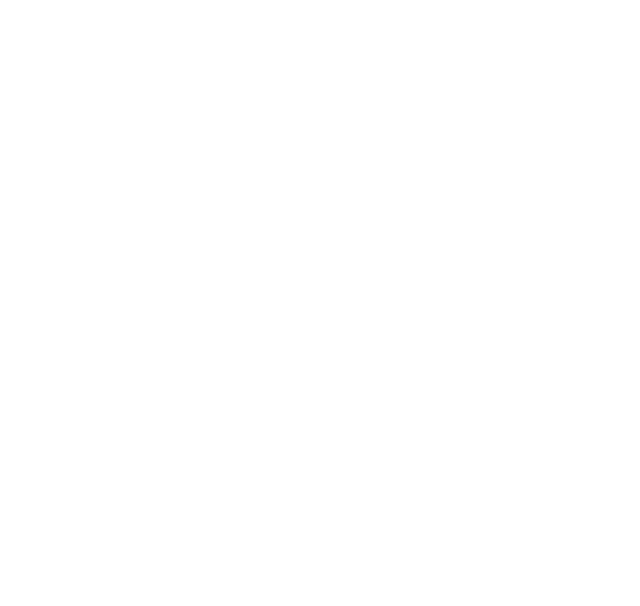
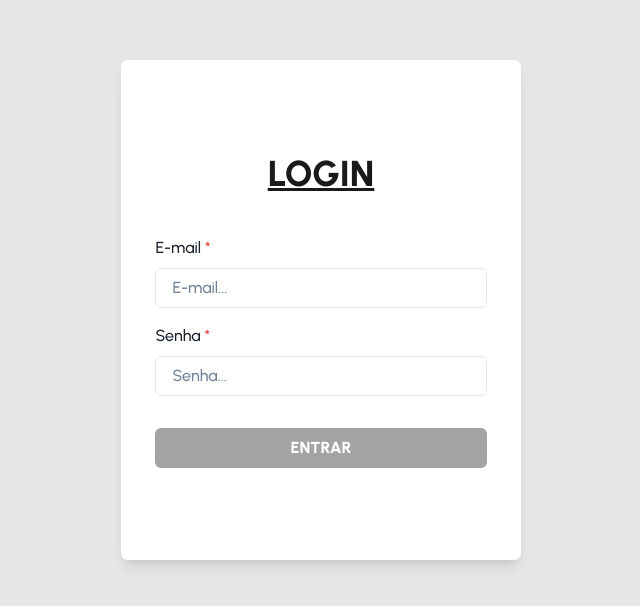
Before and after one commit to ForHostSystems/blog-Leila_Schuster, a React (Vite) app: page /login in a window 1280 px wide. Before the commit this address had no page. Shown: the part 110-716 px from the top of the page, without its empty margins (319-959 px from the left). Built offline with nearby package versions, Linux system fonts and the light colour scheme; no server answers.

Commit message:
feature-6 Desenvolver tela de login

```diff
--- a/src/components/BlogPreview/index.tsx
+++ b/src/components/BlogPreview/index.tsx
@@ -13,11 +13,11 @@ export const BlogPreview = () => {
         Blog
       </Heading>
       {mockedBlogs.map((value, index) => (
-        <Flex w="100%" align="center" gap={14} key={index} mt="12rem" _first={{ mt: 0 }}>
+        <Flex w="100%" align="center" gap={{ lg: 14, xl: 20 }} key={index} mt="12rem" _first={{ mt: 0 }}>
           <Img src={value.image} w="50%" order={index % 2 == 0 ? 0 : 1} />
 
           <VStack w="50%" justify="center" align="start" textAlign="left">
-            <Title dashWidth="40px" dashMb="12px" fontSize={{ lg: "3rem", xl: "3.5rem" }} fontWeight={500} mb={8}>
+            <Title dashWidth="40px" dashMb="12px" fontSize={{ lg: "3rem", xl: "3.5rem" }} fontWeight={500} mb={14}>
               {value.title}
             </Title>
             <Heading as="h3" color="black" fontSize={{ lg: "2.3rem", xl: "2.8rem" }} fontWeight={900} mb="10px !important">
--- /dev/null
+++ b/src/context/auth.tsx
@@ -0,0 +1,94 @@
+import React, { createContext, ReactNode, useContext, useEffect, useState } from "react";
+import { UseMutateFunction, useMutation } from "react-query";
+import { useNavigate } from "react-router-dom";
+
+import { useToast } from "@chakra-ui/react";
+
+import { api } from "../services/api";
+import { login, LoginInputDTO, LoginOutputDTO, UserDTO } from "../services/auth";
+
+interface AuthContextProps {
+  user: UserDTO | null;
+  authenticated: boolean;
+  isLoading: boolean;
+  signIn: UseMutateFunction<LoginOutputDTO, Error, LoginInputDTO, unknown>;
+  signOut: () => void;
+}
+
+// eslint-disable-next-line @typescript-eslint/consistent-type-assertions
+const AuthContext = createContext<AuthContextProps>({} as AuthContextProps);
+
+interface AuthProviderProps {
+  children: ReactNode;
+}
+
+export const AuthProvider = ({ children }: AuthProviderProps) => {
+  const navigate = useNavigate();
+  const toast = useToast();
+  const [user, setUser] = useState<UserDTO | null>(null);
+  const [authenticated, setAuthenticated] = useState(false);
+
+  const {
+    mutate: signIn,
+    isLoading,
+    isError,
+  } = useMutation<LoginOutputDTO, Error, LoginInputDTO>(login, {
+    onSuccess: ({ user, token }) => {
+      localStorage.setItem("token", token);
+      localStorage.setItem("user", JSON.stringify(user));
+      setUser(user);
+      setAuthenticated(true);
+    },
+  });
+
+  useEffect(() => {
+    const token = localStorage.getItem("token");
+    const userStorage = localStorage.getItem("user");
+
+    if (token != null && userStorage != null) {
+      setAuthenticated(true);
+      setUser(JSON.parse(userStorage));
+      api.interceptors.request.use(async (req) => {
+        if (req.headers != null) {
+          req.headers.Authorization = `Bearer ${token}`;
+        }
+        return req;
+      });
+    }
+  }, []);
+
+  useEffect(() => {
+    if (isError) {
+      toast({
+        title: "OPS!",
+        description: "Ocorreu um erro inesperado, tente novamente mais tarde.",
+        status: "error",
+        duration: 3000,
+        isClosable: true,
+      });
+    }
+  }, [isError, toast]);
+
+  const signOut = () => {
+    localStorage.clear();
+    setAuthenticated(false);
+    setUser(null);
+
+    api.interceptors.request.use(async (req) => {
+      if (req.headers != null) {
+        req.headers.Authorization = false;
+      }
+      return req;
+    });
+
+    navigate("/login");
+  };
+
+  return <AuthContext.Provider value={{ authenticated, user, isLoading, signIn, signOut }}>{children}</AuthContext.Provider>;
+};
+
+export function useAuth() {
+  const context = useContext(AuthContext);
+
+  return context;
+}
--- /dev/null
+++ b/src/pages/Login/index.tsx
@@ -0,0 +1,71 @@
+import React, { ChangeEvent, FormEvent, useState } from "react";
+
+import { Button, Center, Flex, FormControl, FormLabel, Heading, Input } from "@chakra-ui/react";
+
+import { Layout } from "../../components/Layout";
+import { useAuth } from "../../context/auth";
+
+export const Login = () => {
+  const { signIn, isLoading } = useAuth();
+
+  const [formFields, setFormFields] = useState({
+    email: "",
+    password: "",
+  });
+
+  const onChange = (e: ChangeEvent<HTMLInputElement>) => {
+    setFormFields({
+      ...formFields,
+      [(e.target as HTMLInputElement).name]: (e.target as HTMLInputElement).value,
+    });
+  };
+
+  const onSubmit = (e: FormEvent) => {
+    e.preventDefault();
+    signIn(formFields);
+  };
+
+  return (
+    <Layout>
+      <Center w="100%" h="100vh">
+        <Flex w={400} h={500} direction="column" justify="center" align="center" bg="white" boxShadow="lg" borderRadius={7} p={4}>
+          <Heading color="black" textDecoration="underline" mb={10}>
+            LOGIN
+          </Heading>
+
+          <form style={{ width: "90%" }} onSubmit={onSubmit}>
+            <FormControl isRequired mb={4}>
+              <FormLabel htmlFor="email">E-mail</FormLabel>
+              <Input
+                id="email"
+                type="email"
+                name="email"
+                placeholder="E-mail..."
+                colorScheme="blackAlpha"
+                value={formFields.email}
+                onChange={onChange}
+              />
+            </FormControl>
+
+            <FormControl isRequired mb={8}>
+              <FormLabel htmlFor="psw">Senha</FormLabel>
+              <Input
+                id="psw"
+                type="password"
+                name="password"
+                placeholder="Senha..."
+                colorScheme="blackAlpha"
+                value={formFields.password}
+                onChange={onChange}
+              />
+            </FormControl>
+
+            <Button w="full" colorScheme="blackAlpha" color="white" type="submit" isLoading={isLoading}>
+              ENTRAR
+            </Button>
+          </form>
+        </Flex>
+      </Center>
+    </Layout>
+  );
+};
--- a/src/router.tsx
+++ b/src/router.tsx
@@ -1,14 +1,19 @@
 import React from "react";
 import { BrowserRouter, Routes, Route } from "react-router-dom";
 
+import { AuthProvider } from "./context/auth";
 import { Home } from "./pages/Home";
+import { Login } from "./pages/Login";
 
 const Router = () => {
   return (
     <BrowserRouter>
-      <Routes>
-        <Route index element={<Home />} />
-      </Routes>
+      <AuthProvider>
+        <Routes>
+          <Route index element={<Home />} />
+          <Route path="login" element={<Login />} />
+        </Routes>
+      </AuthProvider>
     </BrowserRouter>
   );
 };
--- /dev/null
+++ b/src/services/auth/index.ts
@@ -0,0 +1,26 @@
+import { api } from "../api";
+
+export interface LoginInputDTO {
+  email: string;
+  password: string;
+}
+
+export interface UserDTO {
+  email: string;
+}
+
+export interface LoginOutputDTO {
+  user: UserDTO;
+  token: string;
+}
+
+const login = async ({ email, password }: LoginInputDTO): Promise<LoginOutputDTO> => {
+  const { data } = await api.post("/auth/login", {
+    email,
+    password,
+  });
+
+  return data;
+};
+
+export { login };
```
Also changed, not shown: src/hooks/useLazyQuery.ts (added, +15 -0 lines).
